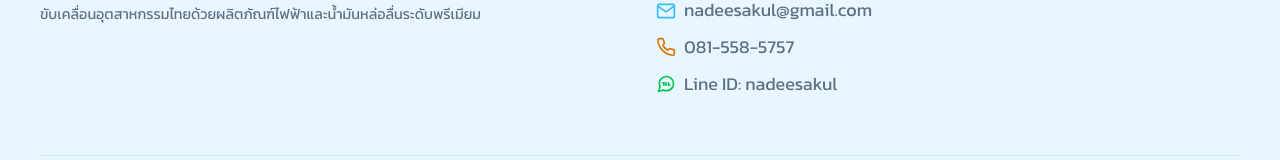
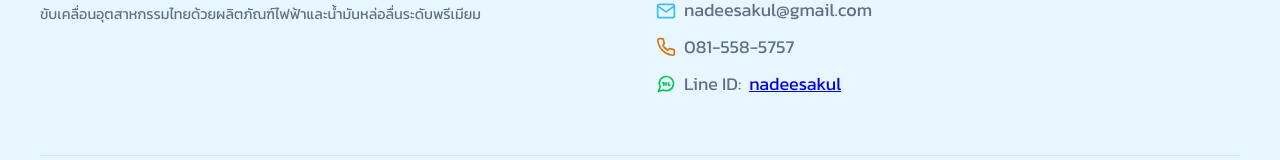
Before and after one commit to jinwaratt/nadeesakul, a website: page frontend/html/home-page.html in a window 1280 px wide. Shown: the part 905-1065 px from the top of the page. Drawn offline with Linux system fonts and the light colour scheme.

Commit message:
Line Add Fix

```diff
--- a/frontend/html/home-page.html
+++ b/frontend/html/home-page.html
@@ -77,7 +77,7 @@
             <path d="M12 10.5v3"></path>
             <path d="M15 10.5v3h1.5"></path>
           </svg>
-          Line ID: nadeesakul
+          Line ID: <a href="https://lin.ee/pPUDQlG" target="_blank">nadeesakul</a>
         </p>
       </div>
     </div>
```
